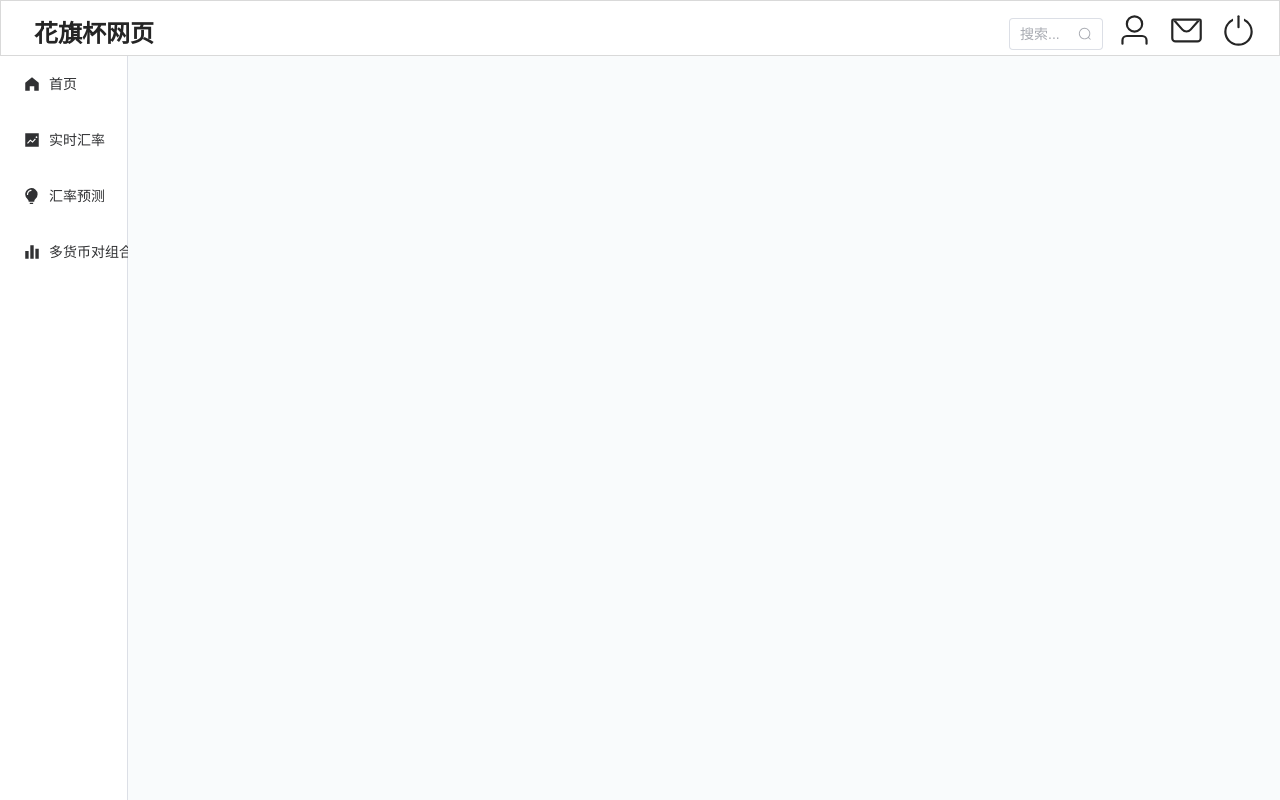
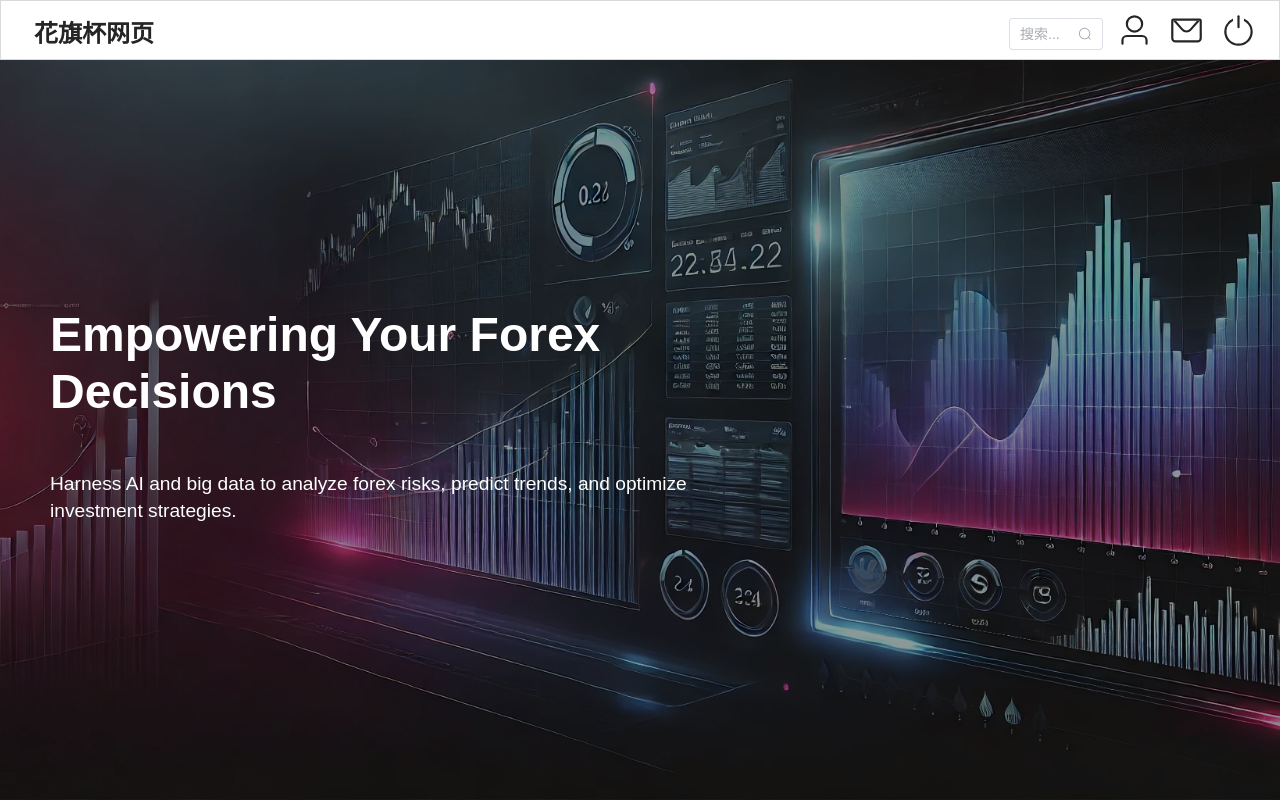
Before and after one commit to Meiyuan-Zhu/2025-HuaQiFrontend, a Vue app: page /#/home in a window 1280 px wide. Built offline with nearby package versions, Linux system fonts and the light colour scheme.

Commit message:
hompage v1.0

```diff
--- a/src/views/Home.vue
+++ b/src/views/Home.vue
@@ -1,17 +1,139 @@
 <script setup lang="ts">
-import Header from "../components/Header.vue"
-import Aside from "../components/Aside.vue"
+import Header from "../components/Header.vue";
+import backgroundImage from "../assets/background2.webp";
 </script>
 
+<template>
+  <!-- 整个页面背景 -->
+  <div class="background" :style="{ backgroundImage: `url(${backgroundImage})` }">
+    <div class="overlay"></div>
 
-<template>
-  <Header/>
-  <el-container style="height: 100%;">
-    <Aside/>
-    <router-view />
-  </el-container>
+    <!-- 页面布局 -->
+    <div class="page-layout">
+      <!-- 头部导航 -->
+      <Header class="header" />
+
+      <!-- Hero 区域：可视区域剩余空间 -->
+      <div class="hero-section">
+        <div class="hero-text-container">
+          <h1 class="hero-title">
+            Empowering Your Forex Decisions
+          </h1>
+          <h2 class="hero-subtitle">
+            Harness AI and big data to analyze forex risks, predict trends, and optimize investment strategies.
+          </h2>
+          <!-- <button class="cta-button">Explore Insights</button> -->
+        </div>
+      </div>
+
+      <!-- 其他内容区，如果需要的话 -->
+      <!-- <el-container class="main-container">
+        <router-view />
+      </el-container> -->
+    </div>
+  </div>
 </template>
 
+<style>
+/* 全屏背景容器 */
+.background {
+  position: fixed;
+  top: 0;
+  left: 0;
+  width: 100vw;
+  height: 100vh;
+  background-size: cover;
+  background-position: center;
+  background-attachment: fixed;
+}
 
-<style scoped>
+/* 半透明遮罩 */
+.overlay {
+  position: absolute;
+  top: 0;
+  left: 0;
+  width: 100%;
+  height: 100%;
+  background: rgba(0, 0, 0, 0.4);
+}
+
+/* 页面布局：竖直排列，Header在上，Hero占剩余空间 */
+.page-layout {
+  position: relative;
+  width: 100%;
+  height: 100%;
+  display: flex;
+  flex-direction: column;
+  z-index: 1; /* 让内容在遮罩上方 */
+}
+
+/* 如果你的 Header 组件内部已经是固定高度，可以忽略此处 */
+.header {
+  /* 如果 Header 不固定高度，就让它自动撑开 */
+  /* 如果你想 Header 固定高度，比如 60px，可写: height: 60px; */
+  height: 60px;
+}
+
+/* Hero 区域：占据剩余空间，垂直居中 */
+.hero-section {
+  flex: 1; /* 占用除 Header 之外的剩余空间 */
+  display: flex;
+  align-items: center;       /* 垂直居中 */
+  justify-content: flex-start; /* 水平左对齐 */
+  padding-left: 50px;       /* 左侧留白 */
+}
+
+/* 文字容器：限制最大宽度，避免文字过长 */
+.hero-text-container {
+  max-width: 700px;
+  color: #fff;
+}
+
+/* 标题样式 */
+.hero-title {
+  font-size: 3em;
+  font-weight: bold;
+  margin: 0;
+  line-height: 1.2;
+}
+
+/* 副标题样式 */
+.hero-subtitle {
+  font-size: 1.2em;
+  margin: 50px 0 30px;
+  line-height: 1.4;
+  font-weight: 350;
+}
+
+/* CTA 按钮（可选） */
+.cta-button {
+  padding: 12px 24px;
+  font-size: 1em;
+  font-weight: 600;
+  color: #fff;
+  background-color: #0055bb;
+  border: none;
+  border-radius: 4px;
+  cursor: pointer;
+}
+.cta-button:hover {
+  background-color: #003f8a;
+}
+
+.hero-text-container {
+  animation: fadeInUp 2s ease forwards;
+}
+
+@keyframes fadeInUp {
+  from {
+    opacity: 0;
+    transform: translateY(30px);
+  }
+  to {
+    opacity: 1;
+    transform: translateY(0);
+  }
+}
+
+
 </style>
```
Also changed, not shown: src/assets/background.jpg (added), src/assets/background2.webp (added).
